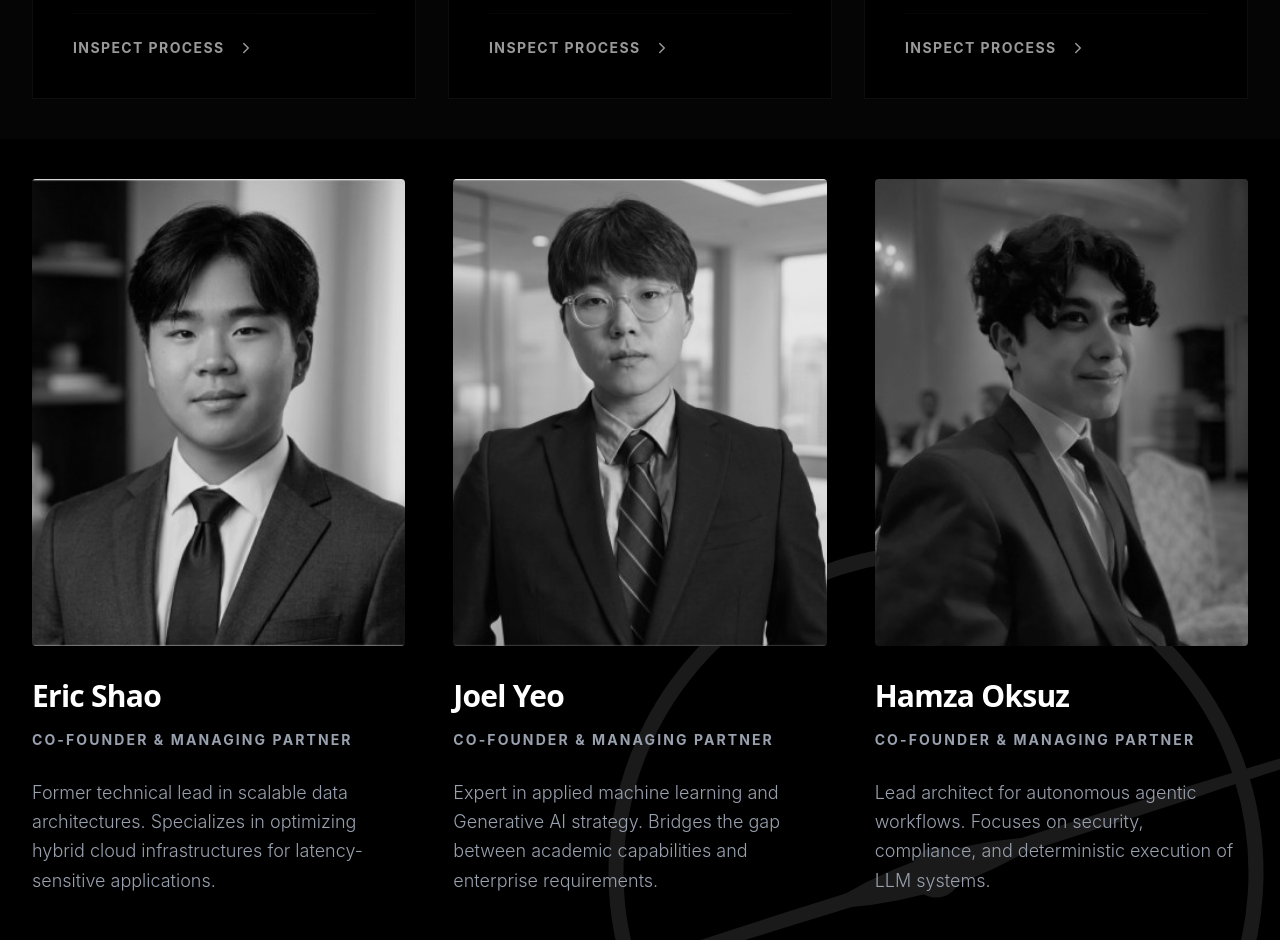
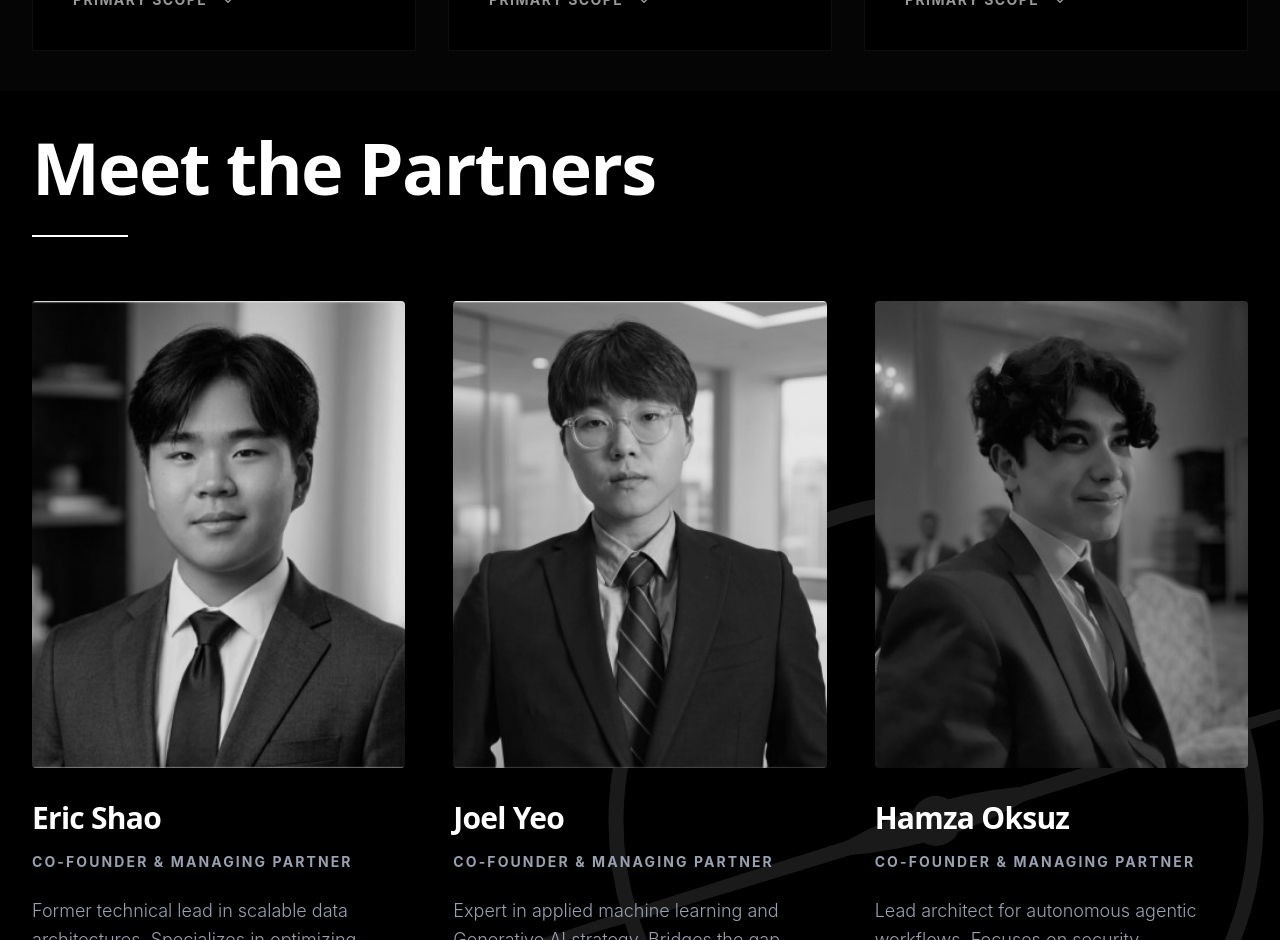
Before and after one commit to solvrin/solvrin-website, a React (Vite) app: page / in a window 1280 px wide. Shown: the part 1860-2800 px from the top of the page. Built offline with nearby package versions, Linux system fonts and the light colour scheme.

Commit message:
fix: apply UI feedback — CTAs, team section, services layout, mobile animation

```diff
--- a/src/components/Hero.tsx
+++ b/src/components/Hero.tsx
@@ -1,3 +1,4 @@
+import { useState, useEffect, useRef } from 'react';
 import { motion, useScroll, useTransform } from 'motion/react';
 import { LogoMark } from './Logo';
 import { SMOOTH_EASE, scrollToElement } from '../utils';
@@ -7,6 +8,21 @@ export function Hero() {
   const yBg = useTransform(scrollY, [0, 1000], [0, 300]);
   const opacityBg = useTransform(scrollY, [0, 600], [0.03, 0]);
   const scaleBg = useTransform(scrollY, [0, 800], [1, 1.15]);
+  const videoRef = useRef<HTMLVideoElement>(null);
+  const [isMobile, setIsMobile] = useState(false);
+
+  useEffect(() => {
+    const check = () => setIsMobile(window.innerWidth < 768);
+    check();
+    window.addEventListener('resize', check);
+    return () => window.removeEventListener('resize', check);
+  }, []);
+
+  useEffect(() => {
+    if (videoRef.current) {
+      videoRef.current.playbackRate = 0.75;
+    }
+  }, []);
 
   return (
     <section id="hero" className="relative min-h-screen flex items-center justify-center overflow-hidden pt-28 pb-20">
@@ -27,7 +43,7 @@ export function Hero() {
                 <motion.h1
                   initial={{ y: "120%", opacity: 0, filter: "blur(10px)" }}
                   animate={{ y: 0, opacity: 1, filter: "blur(0px)" }}
-                  transition={{ duration: 1.4, ease: SMOOTH_EASE, delay: 0.1 }}
+                  transition={{ duration: isMobile ? 2.0 : 1.4, ease: SMOOTH_EASE, delay: 0.1 }}
                   className="text-5xl md:text-7xl lg:text-[6.5rem] font-bold tracking-tighter leading-[1.05]"
                 >
                   Architecting the
@@ -37,7 +53,7 @@ export function Hero() {
                 <motion.h1
                   initial={{ y: "120%", opacity: 0, filter: "blur(10px)" }}
                   animate={{ y: 0, opacity: 1, filter: "blur(0px)" }}
-                  transition={{ duration: 1.4, ease: SMOOTH_EASE, delay: 0.2 }}
+                  transition={{ duration: isMobile ? 2.0 : 1.4, ease: SMOOTH_EASE, delay: 0.2 }}
                   className="text-5xl md:text-7xl lg:text-[6.5rem] font-bold tracking-tighter leading-[1.05] text-gray-400"
                 >
                   Intelligence Era.
@@ -49,7 +65,7 @@ export function Hero() {
               <motion.p
                 initial={{ y: "150%", opacity: 0, filter: "blur(10px)" }}
                 animate={{ y: 0, opacity: 1, filter: "blur(0px)" }}
-                transition={{ duration: 1.4, delay: 0.3, ease: SMOOTH_EASE }}
+                transition={{ duration: isMobile ? 2.0 : 1.4, delay: 0.3, ease: SMOOTH_EASE }}
                 className="text-lg md:text-xl text-gray-300 leading-relaxed font-light"
               >
                 Solvrin Group delivers enterprise-grade AI integration and rigorous data strategy. We turn complex infrastructure into decisive operational advantage.
@@ -66,7 +82,7 @@ export function Hero() {
                 onClick={() => scrollToElement('contact')}
                 className="w-full sm:w-auto bg-white text-black px-8 py-4 text-sm uppercase tracking-widest font-semibold hover:bg-gray-200 transition-colors"
               >
-                Initiate Discovery
+                Work With Us
               </button>
               <button
                 onClick={() => scrollToElement('services')}
@@ -96,6 +112,7 @@ export function Hero() {
               </div>
 
               <video
+                ref={videoRef}
                 autoPlay
                 muted
                 loop
--- a/src/components/Navbar.tsx
+++ b/src/components/Navbar.tsx
@@ -52,7 +52,7 @@ export function Navbar() {
             onClick={() => handleNav('contact')}
             className="bg-white text-black px-5 py-2.5 rounded-none text-sm font-medium hover:bg-gray-200 transition-colors"
           >
-            Work With Us
+            Contact
           </button>
         </nav>
 
@@ -87,7 +87,7 @@ export function Navbar() {
                 onClick={() => handleNav('contact')}
                 className="bg-white text-black px-5 py-3 rounded-none text-base font-medium w-full mt-2"
               >
-                Work With Us
+                Contact
               </button>
             </div>
           </motion.div>
--- a/src/components/Services.tsx
+++ b/src/components/Services.tsx
@@ -1,7 +1,7 @@
 import { useState, useRef } from 'react';
 import { motion, AnimatePresence, useScroll, useTransform } from 'motion/react';
 import { Service } from '../types';
-import { BrainCircuit, Database, GitMerge, X, ChevronRight } from 'lucide-react';
+import { BrainCircuit, Database, GitMerge, X, ChevronDown } from 'lucide-react';
 import { LogoMark } from './Logo';
 import { SMOOTH_EASE } from '../utils';
 
@@ -12,10 +12,10 @@ const servicesData: Service[] = [
     description: 'Bespoke large language model deployment aligned with your proprietary data taxonomies.',
     icon: 'brain',
     processSteps: [
-      { title: 'Readiness Audit', description: 'Assessing your data maturity and infrastructure for AI integration.' },
-      { title: 'Model Selection', description: 'Choosing between open-weight or proprietary models based on latency and cost.' },
-      { title: 'RAG Pipeline Deployment', description: 'Building secure Retrieval-Augmented Generation systems over enterprise data.' },
-      { title: 'RLHF Fine-Tuning', description: 'Aligning model outputs to your specific domain expertise and tone.' }
+      { title: 'Readiness Audit', description: 'Assessing data maturity and infrastructure readiness for AI deployment.' },
+      { title: 'Model Selection', description: 'Evaluating open-weight and proprietary models by latency, cost, and fit.' },
+      { title: 'RAG Pipeline Deployment', description: 'Building secure retrieval-augmented generation pipelines over enterprise data.' },
+      { title: 'RLHF Fine-Tuning', description: 'Aligning model outputs to domain-specific expertise and operational tone.' }
     ]
   },
   {
@@ -74,7 +74,7 @@ export function Services() {
 
       <div className="max-w-7xl mx-auto px-6 lg:px-8 relative z-10">
 
-        <div className="mb-24 md:w-2/3">
+        <div className="mb-12 md:w-2/3">
           <div className="overflow-hidden pb-4">
             <motion.h2
               initial={{ y: "130%", opacity: 0, filter: "blur(10px)" }}
@@ -131,8 +131,8 @@ export function Services() {
                   <p className="text-gray-400 text-lg mb-8 z-10 relative leading-relaxed">{service.description}</p>
                 </div>
 
-                <div className="flex items-center text-sm font-bold uppercase tracking-widest gap-3 opacity-60 group-hover:opacity-100 group-hover:translate-x-2 transition-all duration-500 ease-out z-10 relative mt-auto border-t border-white/5 pt-6">
-                  Inspect Process <ChevronRight size={18} className="transform group-hover:translate-x-1 transition-transform" />
+                <div className="flex items-center text-sm font-bold uppercase tracking-widest gap-3 opacity-60 group-hover:opacity-100 transition-all duration-500 ease-out z-10 relative mt-auto border-t border-white/5 pt-6">
+                  Primary Scope <ChevronDown size={18} />
                 </div>
               </motion.div>
             );
--- a/src/components/Team.tsx
+++ b/src/components/Team.tsx
@@ -1,7 +1,6 @@
 import { useRef } from 'react';
 import { motion, useScroll, useTransform } from 'motion/react';
 import { TeamMember } from '../types';
-import { ArrowUpRight } from 'lucide-react';
 import { LogoMark } from './Logo';
 import { SMOOTH_EASE } from '../utils';
 
@@ -51,6 +50,27 @@ export function Team() {
 
       <div className="relative z-10 max-w-7xl mx-auto px-6 lg:px-8">
 
+        <div className="mb-16">
+          <div className="overflow-hidden pb-4">
+            <motion.h2
+              initial={{ y: "130%", opacity: 0, filter: "blur(10px)" }}
+              whileInView={{ y: 0, opacity: 1, filter: "blur(0px)" }}
+              viewport={{ once: false, margin: "-50px" }}
+              transition={{ duration: 1.2, ease: SMOOTH_EASE }}
+              className="text-4xl md:text-5xl lg:text-7xl font-bold tracking-tighter"
+            >
+              Meet the Partners
+            </motion.h2>
+          </div>
+          <motion.div
+            initial={{ scaleX: 0, opacity: 0 }}
+            whileInView={{ scaleX: 1, opacity: 1 }}
+            viewport={{ once: false, margin: "-50px" }}
+            transition={{ duration: 1, ease: SMOOTH_EASE, delay: 0.2 }}
+            className="w-24 h-0.5 bg-white mt-4 origin-left"
+          />
+        </div>
+
         <div className="grid grid-cols-1 md:grid-cols-3 gap-x-12 gap-y-16">
           {teamMembers.map((member, idx) => (
             <motion.div
@@ -73,21 +93,11 @@ export function Team() {
 
               <div className="flex justify-between items-start mb-4">
                 <h3 className="text-3xl font-bold group-hover:text-gray-300 transition-colors tracking-tight">{member.name}</h3>
-                <ArrowUpRight className="opacity-0 group-hover:opacity-100 transition-all duration-500 ease-[0.16,1,0.3,1] transform -translate-x-4 translate-y-4 group-hover:translate-x-0 group-hover:translate-y-0 text-white" size={28} />
               </div>
 
-              <div className="relative overflow-hidden mb-6 h-6">
-                <div className="absolute top-0 left-0 w-full transform group-hover:-translate-y-full transition-transform duration-500 ease-[0.16,1,0.3,1]">
-                  <p className="text-sm font-bold uppercase tracking-[0.15em] text-gray-400">
-                     {member.role}
-                  </p>
-                </div>
-                <div className="absolute top-full left-0 w-full transform group-hover:-translate-y-full transition-transform duration-500 ease-[0.16,1,0.3,1]">
-                  <p className="text-sm font-bold uppercase tracking-[0.15em] text-white">
-                     {member.role}
-                  </p>
-                </div>
-              </div>
+              <p className="text-sm font-bold uppercase tracking-[0.15em] text-gray-400 mb-6">
+                {member.role}
+              </p>
 
               <p className="text-gray-400 leading-relaxed group-hover:text-white transition-colors duration-500 text-lg font-light">
                 {member.bio}
```
